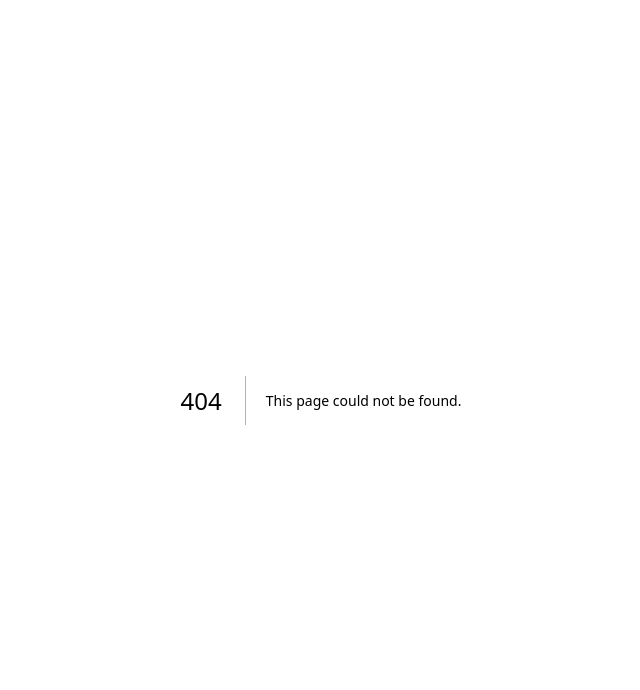
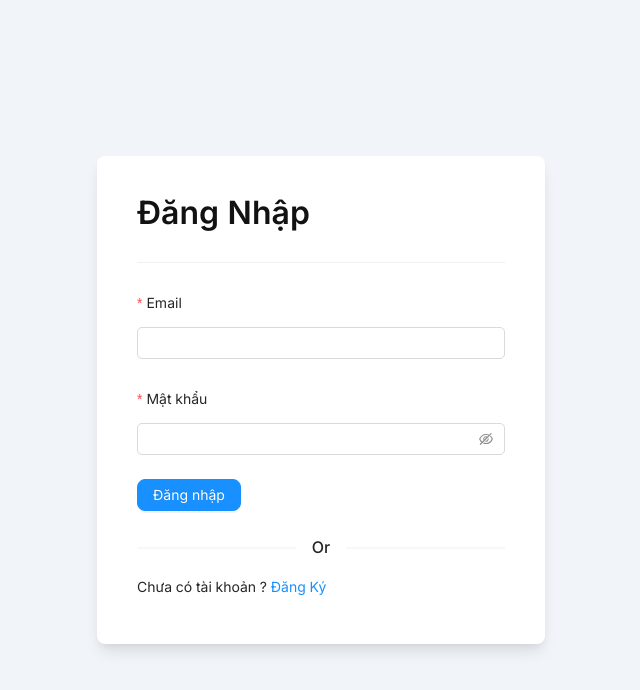
Before and after one commit to QuangDuy212/cinema-nextjs-frontend, a Next.js app: page /auth/signin in a window 1280 px wide. Before the commit this address had no page. Shown: the top 690 px of the page, without its empty margins (319-959 px from the left). Built offline with nearby package versions, Linux system fonts and the light colour scheme.

Commit message:
design login page

```diff
--- /dev/null
+++ b/src/app/(guest)/auth/signin/page.tsx
@@ -0,0 +1,10 @@
+import AppSignin from "src/components/auth/signin/app.signin";
+
+const LoginPage = () => {
+    return (
+        <>
+            <AppSignin />
+        </>
+    )
+}
+export default LoginPage;
--- /dev/null
+++ b/src/components/auth/signin/app.signin.tsx
@@ -0,0 +1,74 @@
+"use client"
+import { Button, Divider, Form, Input, message, notification } from 'antd';
+import Link from 'next/link';
+import { useState } from 'react';
+import styles from 'src/styles/auth/auth.module.scss';
+import "antd/dist/antd.css";
+const AppSignin = () => {
+    const [isSubmit, setIsSubmit] = useState<boolean>(false);
+
+    const onFinish = () => {
+        console.log(">>>  finish")
+    }
+    return (
+        <>
+            <div>
+                <div className={styles["login-page"]}>
+                    <main className={styles.main}>
+                        <div className={styles.container}>
+                            <section className={styles.wrapper}>
+                                <div className={styles.heading}>
+                                    <h2 className={`${styles.text} ${styles["text-large"]}`}>Đăng Nhập</h2>
+                                    <Divider />
+
+                                </div>
+                                <Form
+                                    name="basic"
+                                    // style={{ maxWidth: 600, margin: '0 auto' }}
+                                    onFinish={onFinish}
+                                    autoComplete="off"
+                                >
+                                    <Form.Item
+                                        labelCol={{ span: 24 }} //whole column
+                                        label="Email"
+                                        name="username"
+                                        rules={[{ required: true, message: 'Email không được để trống!' }]}
+                                    >
+                                        <Input style={{ borderRadius: "5px" }} />
+                                    </Form.Item>
+
+                                    <Form.Item
+                                        labelCol={{ span: 24 }} //whole column
+                                        label="Mật khẩu"
+                                        name="password"
+                                        rules={[{ required: true, message: 'Mật khẩu không được để trống!' }]}
+                                    >
+                                        <Input.Password style={{ borderRadius: "5px" }} />
+                                    </Form.Item>
+
+                                    <Form.Item
+                                    // wrapperCol={{ offset: 6, span: 16 }}
+                                    >
+                                        <Button type="primary" htmlType="submit"
+                                            loading={isSubmit}
+                                            style={{ borderRadius: "8px" }}
+                                        >
+                                            Đăng nhập
+                                        </Button>
+                                    </Form.Item>
+                                    <Divider>Or</Divider>
+                                    <p className="text text-normal">Chưa có tài khoản ?
+                                        <span>
+                                            <Link href='/register' > Đăng Ký </Link>
+                                        </span>
+                                    </p>
+                                </Form>
+                            </section>
+                        </div>
+                    </main>
+                </div>
+            </div>
+        </>
+    )
+}
+export default AppSignin;
--- /dev/null
+++ b/src/styles/auth/auth.module.scss
@@ -0,0 +1,187 @@
+$color-white: #ffffff;
+$color-light: #f1f5f9;
+$color-black: #121212;
+$color-night: #001632;
+
+$color-red    : #f44336;
+$color-blue   : #1a73e8;
+$color-gray   : #80868b;
+$color-grayish: #dadce0;
+
+$shadow-normal: 0 1px 3px 0 rgba(0, 0, 0, 0.1),
+0 1px 2px 0 rgba(0, 0, 0, 0.06);
+$shadow-medium: 0 4px 6px -1px rgba(0, 0, 0, 0.1),
+0 2px 4px -1px rgba(0, 0, 0, 0.06);
+$shadow-large: 0 10px 15px -3px rgba(0, 0, 0, 0.1),
+0 4px 6px -2px rgba(0, 0, 0, 0.05);
+
+.login-page,
+.register-page {
+    color     : $color-black;
+    background: $color-light;
+
+
+    // Components
+    .container {
+        display        : flex;
+        justify-content: center;
+        align-items    : center;
+        max-width      : 80rem;
+        min-height     : 100vh;
+        // width: 100%;
+        padding        : 0 2rem;
+        margin         : 0 auto;
+    }
+
+
+    .text {
+        font-family   : inherit;
+        line-height   : inherit;
+        text-transform: unset;
+        text-rendering: optimizeLegibility;
+
+        &-large {
+            font-size  : 2rem;
+            font-weight: 600;
+            color      : $color-black;
+        }
+
+        &-normal {
+            font-size  : 1rem;
+            font-weight: 400;
+            color      : $color-black;
+        }
+
+        &-links {
+            font-size  : 1rem;
+            font-weight: 400;
+            color      : $color-blue;
+
+            &:hover {
+                text-decoration: underline;
+            }
+        }
+    }
+
+    // Main
+    .main {
+        .wrapper {
+            max-width    : 28rem;
+            width        : 100%;
+            margin       : 2rem auto;
+            padding      : 2rem 2.5rem;
+            border       : none;
+            outline      : none;
+            border-radius: 0.5rem;
+            color        : $color-black;
+            background   : $color-white;
+            box-shadow   : $shadow-large;
+
+            .form {
+                width     : 100%;
+                height    : auto;
+                margin-top: 2rem;
+
+                .input-control {
+                    display        : flex;
+                    align-items    : center;
+                    justify-content: space-between;
+                    margin-bottom  : 1.25rem;
+                }
+
+                .input-field {
+                    font-family   : inherit;
+                    font-size     : 1rem;
+                    font-weight   : 400;
+                    line-height   : inherit;
+                    width         : 100%;
+                    height        : auto;
+                    padding       : 0.75rem 1.25rem;
+                    border        : none;
+                    outline       : none;
+                    border-radius : 2rem;
+                    color         : $color-black;
+                    background    : $color-light;
+                    text-transform: unset;
+                    text-rendering: optimizeLegibility;
+                }
+
+                .input-submit {
+                    font-family   : inherit;
+                    font-size     : 1rem;
+                    font-weight   : 500;
+                    line-height   : inherit;
+                    cursor        : pointer;
+                    min-width     : 40%;
+                    height        : auto;
+                    padding       : 0.65rem 1.25rem;
+                    border        : none;
+                    outline       : none;
+                    border-radius : 2rem;
+                    color         : $color-white;
+                    background    : $color-blue;
+                    box-shadow    : $shadow-medium;
+                    text-transform: capitalize;
+                    text-rendering: optimizeLegibility;
+                }
+            }
+
+            .striped {
+                display        : flex;
+                flex-direction : row;
+                justify-content: center;
+                align-items    : center;
+                margin         : 1rem 0;
+
+                &-line {
+                    flex      : auto;
+                    flex-basis: auto;
+                    border    : none;
+                    outline   : none;
+                    height    : 2px;
+                    background: $color-grayish;
+                }
+
+                &-text {
+                    font-family: inherit;
+                    font-size  : 1rem;
+                    font-weight: 500;
+                    line-height: inherit;
+                    color      : $color-black;
+                    margin     : 0 1rem;
+                }
+            }
+
+            .method {
+                &-control {
+                    margin-bottom: 1rem;
+                }
+
+                &-action {
+                    font-family    : inherit;
+                    font-size      : 0.95rem;
+                    font-weight    : 500;
+                    line-height    : inherit;
+                    display        : flex;
+                    justify-content: center;
+                    align-items    : center;
+                    width          : 100%;
+                    height         : auto;
+                    padding        : 0.35rem 1.25rem;
+                    outline        : none;
+                    border         : 2px solid $color-grayish;
+                    border-radius  : 2rem;
+                    color          : $color-black;
+                    background     : $color-white;
+                    text-transform : capitalize;
+                    text-rendering : optimizeLegibility;
+                    transition     : all 0.35s ease;
+
+                    &:hover {
+                        background: $color-light;
+                    }
+                }
+            }
+        }
+    }
+}
```
Also changed, not shown: src/app/(guest)/auth/page.tsx (deleted).
